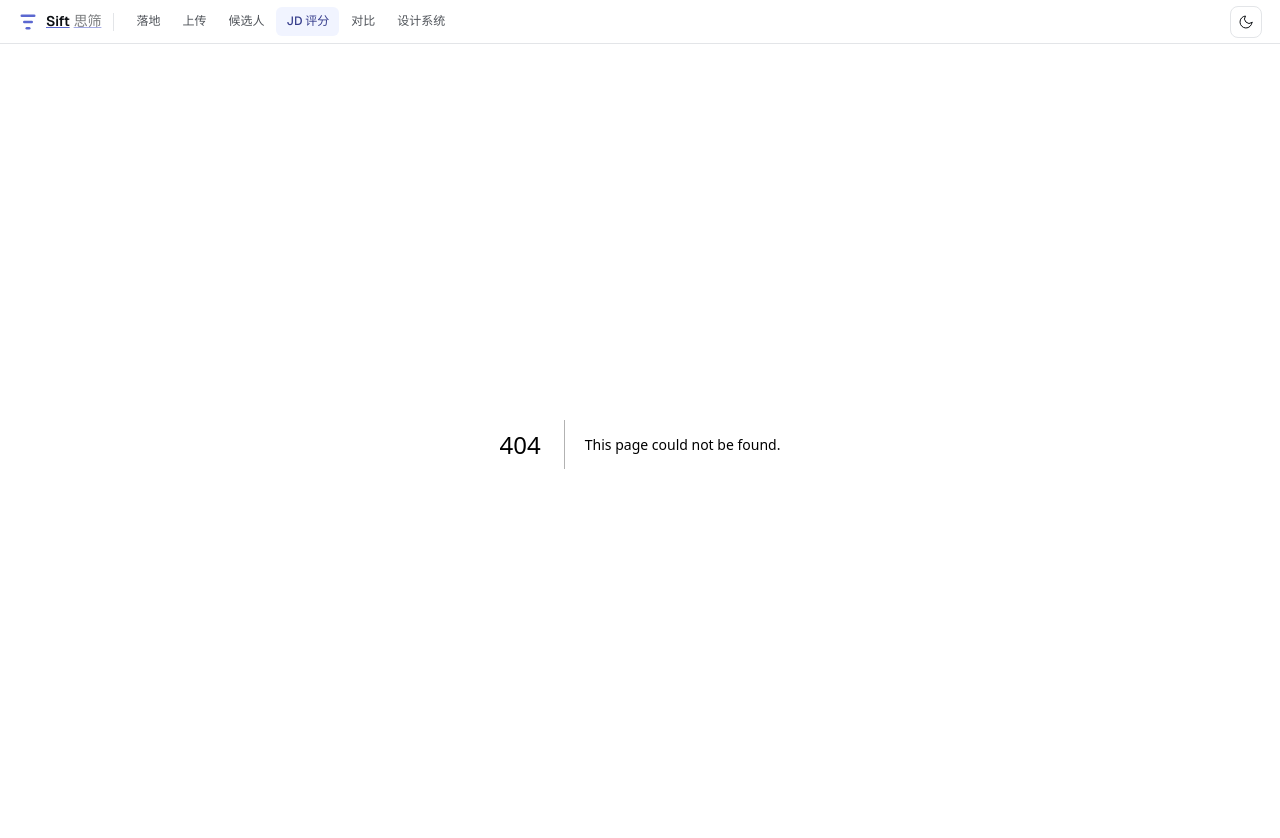
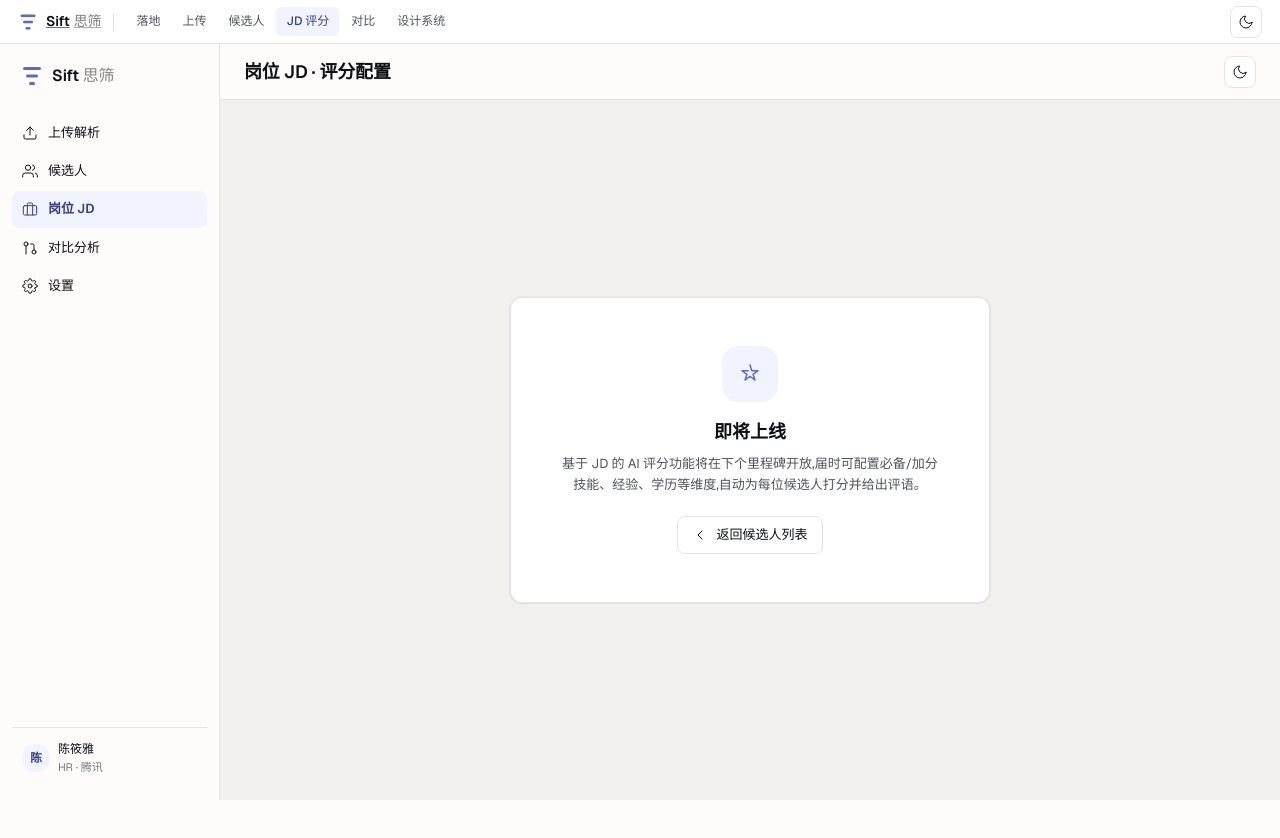
Before and after one commit to jinjiangjin48-rgb/jianli-agent-next, a Next.js app: page /jd in a window 1280 px wide. Before the commit this address had no page. Shown: the top 838 px of the page. After the commit the page ends 800 px from the top, so only its background shows below. Built offline with nearby package versions, Linux system fonts and the light colour scheme.

Commit message:
feat(pages): placeholders for JD scoring and compare

```diff
--- /dev/null
+++ b/app/compare/page.tsx
@@ -0,0 +1,4 @@
+import Placeholder from '@/components/Placeholder';
+export default function Page() {
+  return <Placeholder title="候选人对比" sidebarActive="compare" description="并排对比 2–3 位候选人,一眼识别最契合的人选。此功能依赖 JD 评分,两个里程碑都完成后一同上线。" />;
+}
--- /dev/null
+++ b/app/jd/page.tsx
@@ -0,0 +1,4 @@
+import Placeholder from '@/components/Placeholder';
+export default function Page() {
+  return <Placeholder title="岗位 JD · 评分配置" sidebarActive="jd" description="基于 JD 的 AI 评分功能将在下个里程碑开放,届时可配置必备/加分技能、经验、学历等维度,自动为每位候选人打分并给出评语。" />;
+}
--- /dev/null
+++ b/components/Placeholder.tsx
@@ -0,0 +1,32 @@
+// components/Placeholder.tsx
+'use client';
+import Link from 'next/link';
+import { Sidebar, TopBar, Card, Btn } from './ui';
+import { I } from './icons';
+
+export default function Placeholder({ title, sidebarActive, description }: {
+  title: string;
+  sidebarActive: string;
+  description: string;
+}) {
+  return (
+    <div style={{ display: 'flex', height: 'calc(100vh - 44px)', background: 'var(--bg-sunken)' }}>
+      <Sidebar active={sidebarActive} />
+      <div style={{ flex: 1, display: 'flex', flexDirection: 'column', minWidth: 0 }}>
+        <TopBar title={title} />
+        <div style={{ flex: 1, display: 'flex', alignItems: 'center', justifyContent: 'center', padding: 40 }}>
+          <Card style={{ padding: 48, maxWidth: 480, textAlign: 'center' }}>
+            <div style={{ width: 56, height: 56, borderRadius: 16, background: 'var(--accent-bg-subtle)', color: 'var(--accent-500)', display: 'flex', alignItems: 'center', justifyContent: 'center', margin: '0 auto 16px' }}>
+              <I.Sparkles size={24} />
+            </div>
+            <div style={{ fontSize: 18, fontWeight: 600, color: 'var(--fg)', marginBottom: 8 }}>即将上线</div>
+            <p style={{ fontSize: 13, color: 'var(--fg-muted)', lineHeight: 1.6, margin: '0 0 20px' }}>{description}</p>
+            <Link href="/dashboard" style={{ textDecoration: 'none' }}>
+              <Btn variant="secondary" icon={<I.ChevL />}>返回候选人列表</Btn>
+            </Link>
+          </Card>
+        </div>
+      </div>
+    </div>
+  );
+}
```
